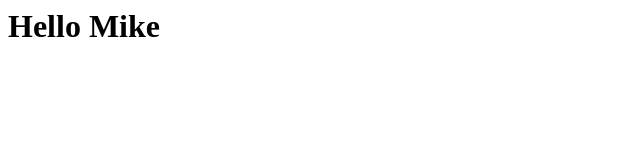
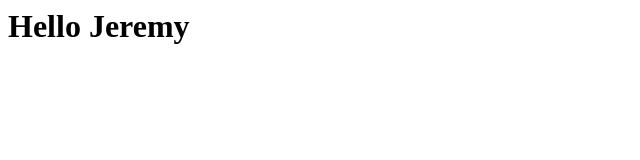
Before and after one commit to nagarajuulasa/ecr-jenkins-pipeline, a plain HTML site: page index.htm in a window 1280 px wide. Shown: the full height of the page, 0-640 px from the left. Drawn offline with Linux system fonts and the light colour scheme.

```diff
--- a/index.htm
+++ b/index.htm
@@ -1,6 +1,6 @@
 <html>
-<head><title>Hello Mike</title></head>
+<head><title>Hello Jeremy</title></head>
 <body>
-<h1>Hello Mike</h1>
+<h1>Hello Jeremy</h1>
 </body>
 </html>
```
Also changed, not shown: 1 other file.
